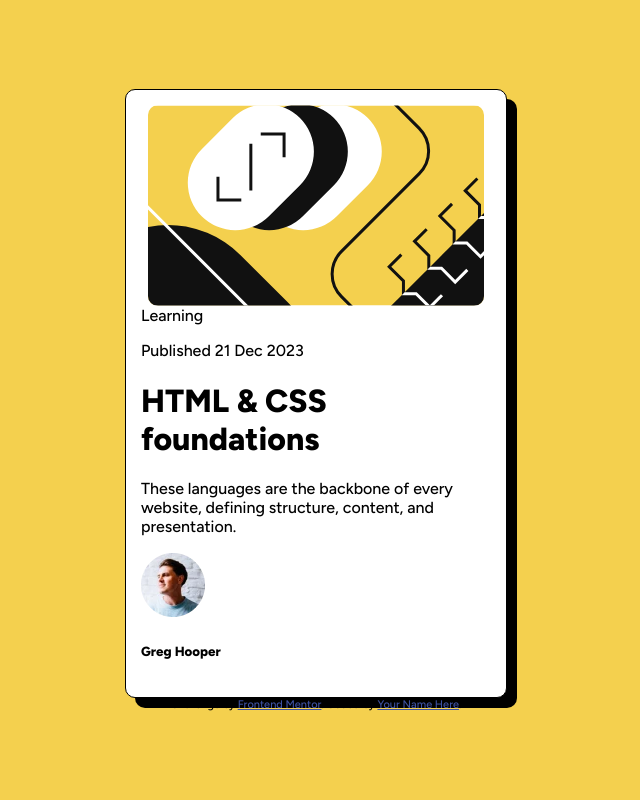
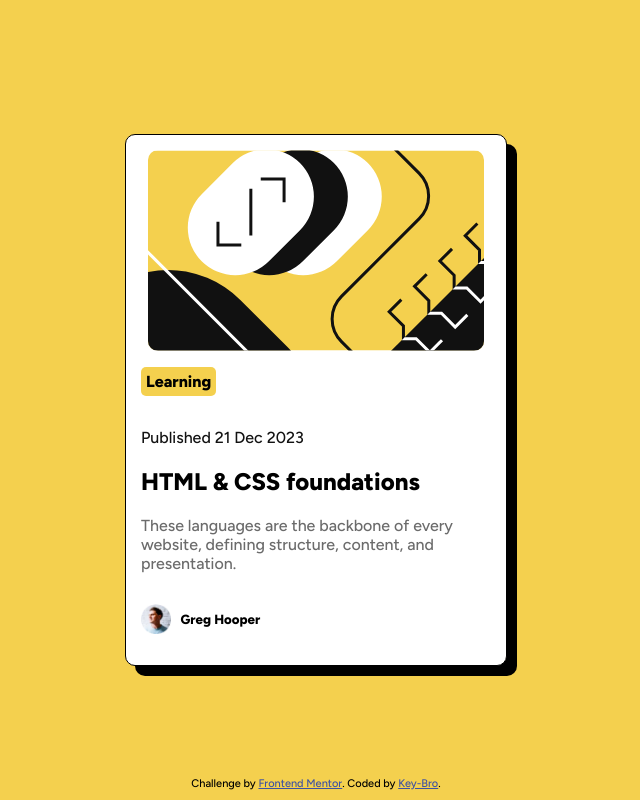
Before and after one commit to Key-Bro/blog-preview-card-name, a plain HTML site: page index.html in a window 1280 px wide. Shown: the whole page, without its empty margins (324-964 px from the left). Drawn offline with Linux system fonts and the light colour scheme.

Commit message:
Improve style with background on Learning like a Badge

```diff
--- a/index.html
+++ b/index.html
@@ -18,9 +18,9 @@
 
   <main class="card">
     <img class="illustration" src="./assets/images/illustration-article.svg" alt="design illustration-article">
-    Learning
+    <p class="type">Learning</p>
     <p class="date">Published 21 Dec 2023</p>
-    <h1 class="title">HTML & CSS foundations</h1>
+    <h2 class="title">HTML & CSS foundations</h2>
     <p class="paragraph">These languages are the backbone of every website, defining structure, content, and presentation.</p>
     <div class="profil">
       <img class="profil-picture" src="/assets/images/image-avatar.webp" alt="profil picture">
@@ -31,7 +31,7 @@
 
   <footer class="attribution">
     Challenge by <a href="https://www.frontendmentor.io?ref=challenge" target="_blank">Frontend Mentor</a>.
-    Coded by <a href="#">Your Name Here</a>.
+    Coded by <a href="#">Key-Bro</a>.
   </footer>
 </body>
 </html>
--- a/style.css
+++ b/style.css
@@ -27,3 +27,36 @@ body{
     margin-left: auto;
     margin-right: auto;
 }
+
+.type{
+    display: inline-block;
+    padding: 5px;
+    background-color: hsl(47, 88%, 63%);
+    border-radius: 5px;
+    font-weight: bold;
+}
+
+.date{
+    color: hsl(0, 0%, 7%);
+}
+
+.paragraph{
+    color: hsl(0, 0%, 42%);
+}
+
+.profil{
+    display: flex;
+    align-items: center;
+    gap: 10px;
+}
+
+.profil-picture{
+    height: 30px;
+}
+
+.attribution{
+    position: fixed;
+    bottom: 0;
+    font-size: 15px;
+    padding: 10px;
+}
```
